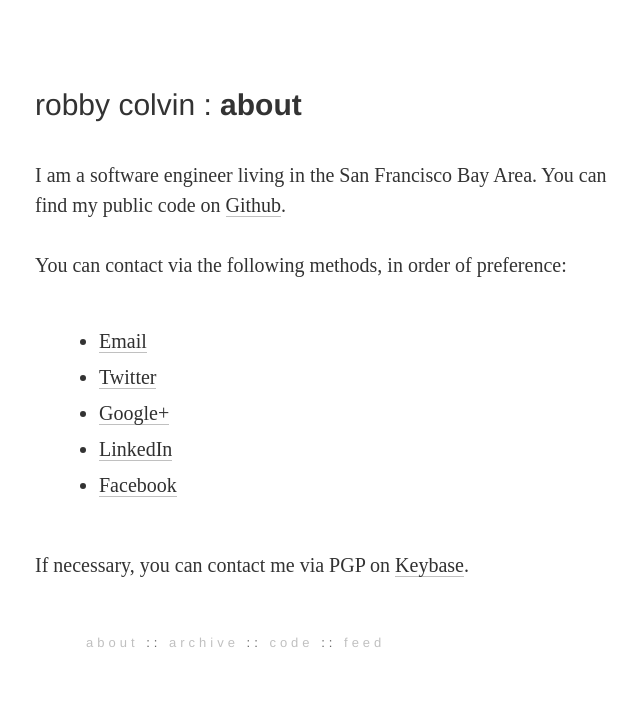
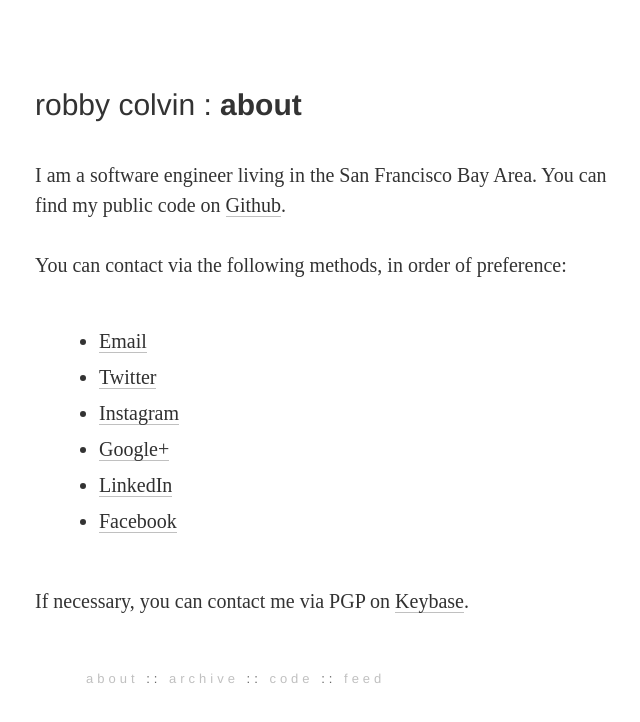
Before and after one commit to geetarista/geetarista.github.io, a Jekyll site: the page built from about.md, in a window 1280 px wide. Shown: the top 722 px of the page, without its empty margins (37-677 px from the left). Built offline with Jekyll 4.4.1, drawn with Linux system fonts in a browser that asks for light colours; Markdown is read by kramdown in place of the engine named in the settings.

Commit message:
Add Instagram

```diff
--- a/about.md
+++ b/about.md
@@ -10,6 +10,7 @@ You can contact via the following methods, in order of preference:
 
 * [Email](mailto:&#103;&#101;&#101;&#116;&#97;&#114;&#105;&#115;&#116;&#97;&#64;&#103;&#109;&#97;&#105;&#108;&#46;&#99;&#111;&#109;">&#103;&#101;&#101;&#116;&#97;&#114;&#105;&#115;&#116;&#97;&#64;&#103;&#109;&#97;&#105;&#108;&#46;&#99;&#111;&#109;)
 * [Twitter](https://twitter.com/geetarista)
+* [Instagram](http://instagram.com/geetarista)
 * [Google+](https://plus.google.com/+RobbyColvin)
 * [LinkedIn](http://www.linkedin.com/in/robbycolvin/)
 * [Facebook](https://www.facebook.com/robbycolvin)
```
